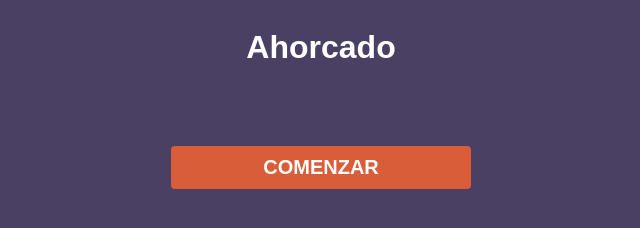
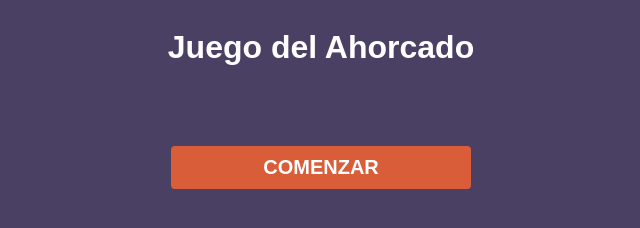
Before and after one commit to JesusGarciaShakur/Ahorcado, a plain HTML site: page index.html in a window 1280 px wide. Shown: the whole page, without its empty margins (319-959 px from the left). Drawn offline with Linux system fonts and the light colour scheme; a web font is replaced by a local one.

Commit message:
Olvide hacer los commits :(

```diff
--- a/index.html
+++ b/index.html
@@ -11,7 +11,7 @@
     <script type="text/javascript" src="script.js" defer></script>
 </head>
 <body>
-    <h1>Ahorcado</h1>
+    <h1>Juego del Ahorcado</h1>
     <div>
         <canvas id="canvas"></canvas>
         <div id="usedLetters"></div>
```
